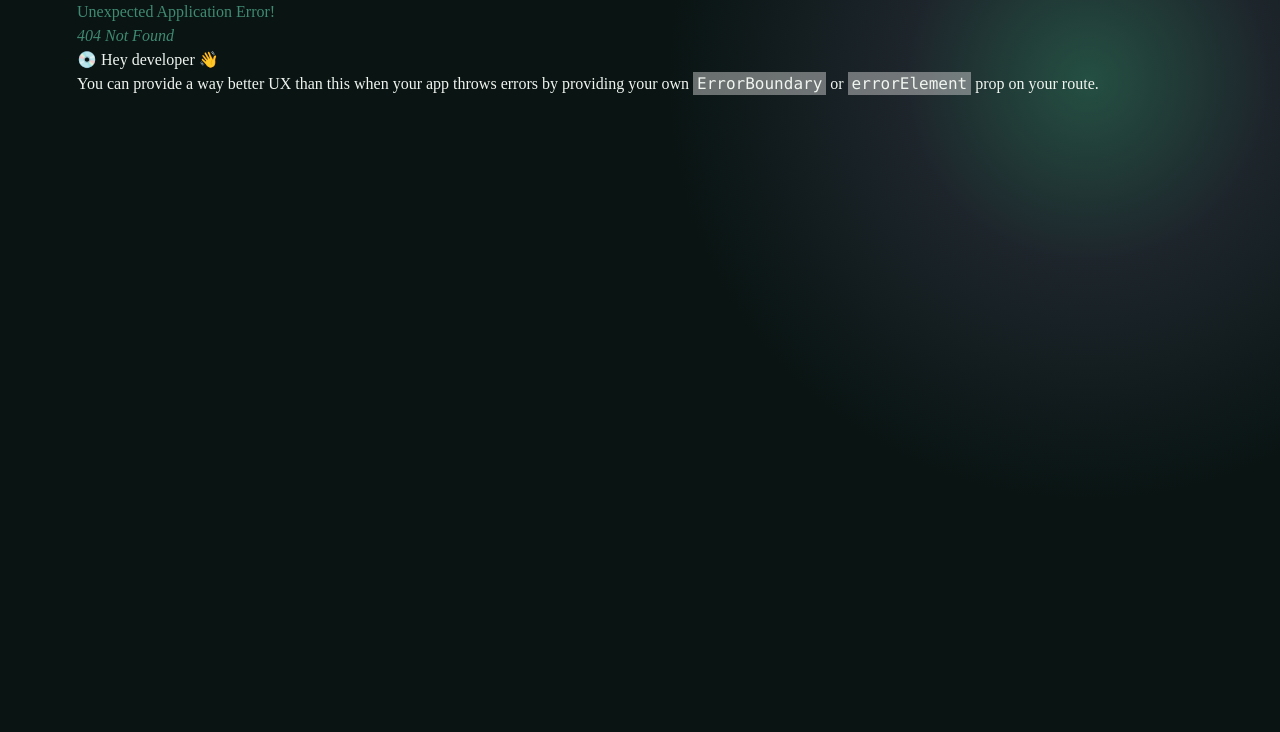
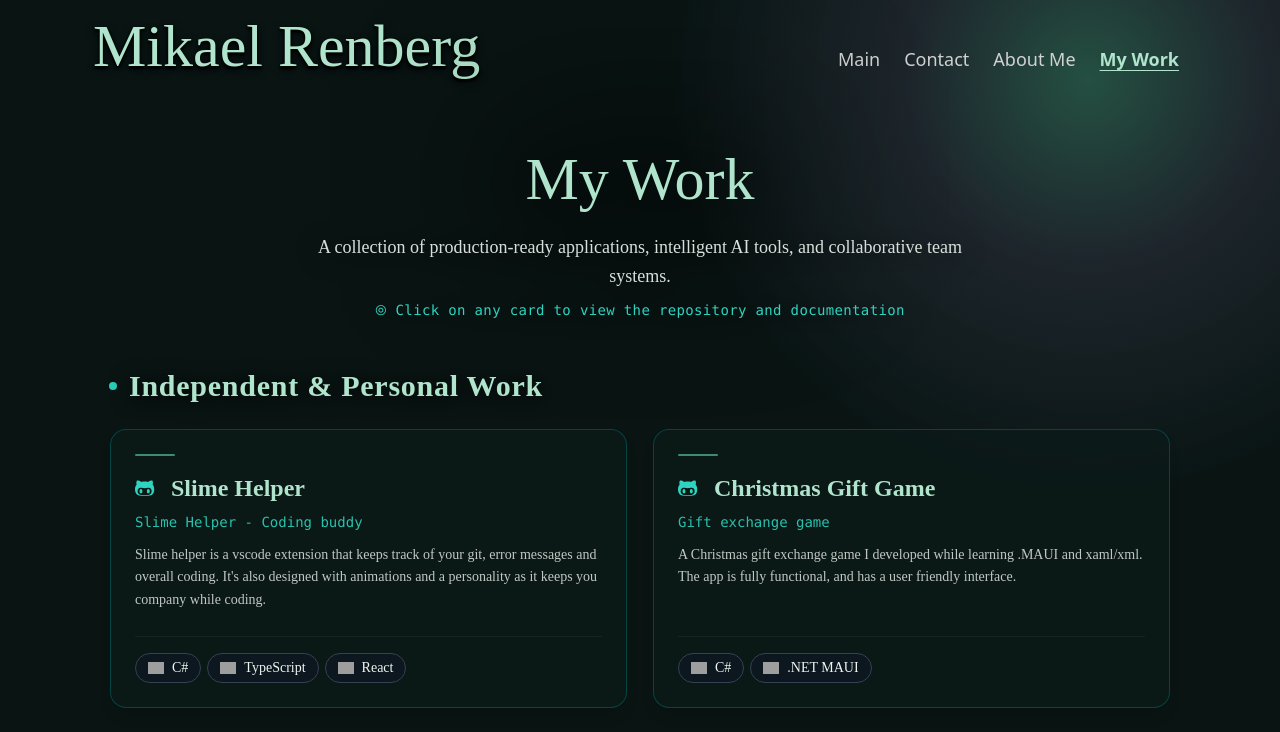
Before and after one commit to M-Renberg/Portfolio, a React (Vite) app: page /work in a window 1280 px wide. Before the commit this address had no page. Shown: the top 732 px of the page. Built offline with nearby package versions, Linux system fonts and the light colour scheme; grey boxes are pictures that could not be loaded.

Commit message:
updated projects layout and changes name to work

```diff
--- a/src/pages/LandingPage.tsx
+++ b/src/pages/LandingPage.tsx
@@ -159,11 +159,11 @@ export default function LandingPage() {
 
                     <div className="fade-in-delayed-2 grid grid-cols-1 md:grid-cols-3 gap-5 w-full max-w-5xl px-2 sm:px-4 mt-2 mb-10">
                         <HudCard
-                            to="/projects"
+                            to="/work"
                             tag="Repos & Projects"
                             title="My Work"
                             desc="Personal applications, AI tools and academic coursework."
-                            cta="Explore projects"
+                            cta="Explore work"
                             icon={
                                 <svg className="w-5 h-5" fill="none" viewBox="0 0 24 24" stroke="currentColor" strokeWidth={2}>
                                     <path strokeLinecap="round" strokeLinejoin="round" d="M10 20l4-16m4 4l4 4-4 4M6 16l-4-4 4-4" />
--- a/src/pages/MyProjectsPage.tsx
+++ b/src/pages/MyProjectsPage.tsx
@@ -1,57 +1,175 @@
-// import { useState } from "react";
-import useFetchJson from "../hooks/useFetchJson";
-import type { ProjectInterface } from "../util/projectInterface";
-import { Icon } from "../util/Icons";
-import { Badge } from "../util/Badges";
+import { useState } from 'react';
+import useFetchJson from '../hooks/useFetchJson';
+import type { ProjectInterface } from '../util/projectInterface';
+import { Icon } from '../util/Icons';
+import { Badge } from '../util/Badges';
+import ScrambleText from '../util/ScrambleText';
+import '../tailwind/glitch-fx.css';
+
+function WorkCard({ project }: { project: ProjectInterface }) {
+  const [mousePos, setMousePos] = useState({ x: 0, y: 0 });
+  const [isHovered, setIsHovered] = useState(false);
+
+  const handleMouseMove = (e: React.MouseEvent<HTMLAnchorElement>) => {
+    const rect = e.currentTarget.getBoundingClientRect();
+    setMousePos({
+      x: e.clientX - rect.left,
+      y: e.clientY - rect.top,
+    });
+  };
+
+  return (
+    <a
+      href={project.link}
+      target="_blank"
+      rel="noopener noreferrer"
+      className="group relative block w-full rounded-2xl p-[1px] transition-all duration-300 hover:-translate-y-1.5 focus:outline-none"
+      onMouseMove={handleMouseMove}
+      onMouseEnter={() => setIsHovered(true)}
+      onMouseLeave={() => setIsHovered(false)}
+    >
+      {/* Outer border glow following cursor on hover */}
+      <div
+        className="pointer-events-none absolute inset-0 rounded-2xl transition-opacity duration-300 opacity-0 group-hover:opacity-100 -z-10"
+        style={{
+          background: isHovered
+            ? `radial-gradient(300px circle at ${mousePos.x}px ${mousePos.y}px, rgba(45, 212, 191, 0.4), transparent 70%)`
+            : 'none',
+        }}
+      />
+
+      {/* Card Body */}
+      <div className="relative flex flex-col justify-between h-full min-h-[250px] p-6 rounded-2xl bg-[#0b1a18]/75 backdrop-blur-md border border-[#045757]/70 group-hover:border-[#2DD4BF]/70 transition-all duration-300 shadow-lg group-hover:shadow-[0_0_25px_rgba(40,90,72,0.35)] overflow-hidden text-left">
+        {/* Subtle inner spotlight */}
+        <div
+          className="pointer-events-none absolute inset-0 transition-opacity duration-300 opacity-0 group-hover:opacity-100"
+          style={{
+            background: isHovered
+              ? `radial-gradient(240px circle at ${mousePos.x}px ${mousePos.y}px, rgba(64, 138, 113, 0.18), transparent 70%)`
+              : 'none',
+          }}
+        />
+
+        {/* Top bar accent */}
+        <div className="w-10 h-0.5 rounded-full bg-[#408A71] group-hover:w-full group-hover:bg-[#2DD4BF] transition-all duration-500 mb-4" />
+
+        <div>
+          {/* Header with Title + External link indicator */}
+          <div className="flex items-start justify-between gap-3 mb-2">
+            <h3 className="text-xl sm:text-2xl font-bold text-[#B0E4CC] group-hover:text-white transition-colors flex items-center gap-2">
+              <Icon name="github" className="w-5 h-5 text-[#2DD4BF]" />
+              {project.title}
+            </h3>
+            <span className="text-sm font-mono text-[#2DD4BF] opacity-0 group-hover:opacity-100 transition-all duration-200 group-hover:translate-x-0.5">
+              ↗
+            </span>
+          </div>
+
+          {/* Subtitle */}
+          <p className="text-xs sm:text-sm font-mono text-[#2DD4BF]/90 font-medium mb-3">
+            {project.subtitle}
+          </p>
+
+          {/* Description */}
+          <p className="text-sm text-[#F0F5F0]/80 leading-relaxed mb-6">
+            {project.description}
+          </p>
+        </div>
+
+        {/* Badges footer */}
+        <div className="mt-auto pt-4 border-t border-white/5">
+          <ul className="flex flex-row flex-wrap gap-1.5">
+            {project.badges.map((badge) => (
+              <Badge key={badge} tech={badge} />
+            ))}
+          </ul>
+        </div>
+      </div>
+    </a>
+  );
+}
 
 export default function MyProjects() {
-
   const myPrivateProjects = useFetchJson<ProjectInterface[]>('/data/myprojects.json');
   const mySchoolProjects = useFetchJson<ProjectInterface[]>('/data/schoolprojects.json');
 
   return (
-        <article className="grid grid-cols-1 md:grid-cols-2 gap-7 items-stretch p-6 sm:p-12 lg:p-20">
-            {/* Intro msg */}
-            <section className="col-span-full mt-2 border-2 border-border-one rounded-lg p-6 sm:p-8 box-border text-center shadow-glow">
-                <h1 className="text-3xl sm:text-4xl mb-4">My projects</h1>
-                <p>Here you can find all the project that I've worked on.</p>
-                <p>Some of them are school projects and some of the are personal ones.</p>
-                <p>Every title of a project is a link to the projects repo.</p>
+    <div className="relative min-h-[calc(100vh-2rem)] w-full flex flex-col items-center">
+      {/* Glowing light ball in top right */}
+      <div
+        className="pointer-events-none absolute -top-16 -right-10 sm:-top-24 sm:-right-16 w-72 h-72 sm:w-120 sm:h-120 rounded-full
+        bg-[radial-gradient(circle,_rgba(64,138,113,0.55)_0%,_rgba(40,90,72,0.3)_40%,_transparent_70%)]
+        blur-3xl -z-10"
+        aria-hidden="true"
+      />
+
+      {/* Container that expands and fades in from center out */}
+      <div className="center-fade-in relative z-10 w-full max-w-6xl flex flex-col items-center py-8 sm:py-12 px-4 sm:px-8">
+        {/* Title */}
+        <div className="relative mb-2">
+          <div className="pointer-events-none absolute inset-0 -z-10 bg-black/60 blur-3xl scale-125" aria-hidden="true" />
+          <ScrambleText
+            text="My Work"
+            className="text-4xl sm:text-6xl text-center mt-2 mb-4 drop-shadow-[0_8px_30px_rgba(0,0,0,0.95)] drop-shadow-[0_0_40px_rgba(0,0,0,0.9)]"
+            delayMs={200}
+            speedMs={35}
+          />
+        </div>
+
+        {/* Intro message */}
+        <div className="fade-in-delayed-1 max-w-2xl mx-auto text-center mb-12 drop-shadow-[0_3px_12px_rgba(0,0,0,0.95)]">
+          <p className="text-base sm:text-lg text-[#F0F5F0]/90 leading-relaxed">
+            A collection of production-ready applications, intelligent AI tools, and collaborative team systems.
+          </p>
+          <p className="text-xs sm:text-sm font-mono text-[#2DD4BF] mt-2 tracking-wide">
+            ⦾ Click on any card to view the repository and documentation
+          </p>
+        </div>
+
+        {/* Section 1: Independent & Personal Work */}
+        <section className="w-full mb-16">
+          <div className="flex items-center gap-3 mb-6">
+            <span className="w-2 h-2 rounded-full bg-[#2DD4BF] animate-pulse" />
+            <h2 className="text-2xl sm:text-3xl font-bold text-[#B0E4CC] drop-shadow-[0_2px_10px_rgba(0,0,0,1)] tracking-wide">
+              Independent & Personal Work
+            </h2>
+          </div>
+
+          <div className="grid grid-cols-1 md:grid-cols-2 gap-6">
+            {myPrivateProjects ? (
+              myPrivateProjects.map((project) => (
+                <WorkCard key={project.id} project={project} />
+              ))
+            ) : (
+              <p className="col-span-full text-center text-sm font-mono text-[#F0F5F0]/60 py-8">
+                Loading projects...
+              </p>
+            )}
+          </div>
         </section>
-            <section className="col-span-full text-center">
-                <h2 className="text-2xl sm:text-3xl mt-5 mb-4 text-primary-font">My personal projects:</h2>
+
+        {/* Section 2: Collaborative & Academic Work */}
+        <section className="w-full mb-16">
+          <div className="flex items-center gap-3 mb-6">
+            <span className="w-2 h-2 rounded-full bg-[#2DD4BF] animate-pulse" />
+            <h2 className="text-2xl sm:text-3xl font-bold text-[#B0E4CC] drop-shadow-[0_2px_10px_rgba(0,0,0,1)] tracking-wide">
+              Collaborative & Academic Work
+            </h2>
+          </div>
+
+          <div className="grid grid-cols-1 md:grid-cols-2 gap-6">
+            {mySchoolProjects ? (
+              mySchoolProjects.map((project) => (
+                <WorkCard key={project.id} project={project} />
+              ))
+            ) : (
+              <p className="col-span-full text-center text-sm font-mono text-[#F0F5F0]/60 py-8">
+                Loading projects...
+              </p>
+            )}
+          </div>
         </section>
-            {/* Looping my project */}
-            <section className="col-span-full grid grid-cols-1 md:grid-cols-2 gap-5 mb-12">
-                {myPrivateProjects ? myPrivateProjects.map((mProject) => (
-                    <div className="p-6 border-2 border-border-two rounded-lg bg-third-bg shadow-glow flex flex-col h-full" key={mProject.id}>
-                        <a className="font-semibold" href={mProject.link}>
-                            <Icon name="github" />{mProject.title}</a>
-                        <p className="mt-3 mb-2">{mProject.subtitle}</p>
-                        <p>{mProject.description}</p>
-                        <ul className="flex flex-row flex-wrap gap-1 mt-auto pt-5">
-                            {mProject.badges.map(badge => (<Badge key={badge} tech={badge} />))}
-                        </ul>
       </div>
-                )) : <p className="col-span-full text-center">loading content</p>}
-            </section>
-            {/* Looping my school project */}
-            <section className="col-span-full text-center">
-                <h2 className="text-2xl sm:text-3xl mt-5 mb-4 text-primary-font">My school projects:</h2>
-            </section>
-            <section className="col-span-full grid grid-cols-1 md:grid-cols-2 gap-5 mb-12">
-                {mySchoolProjects ? mySchoolProjects.map((sProjects) => (
-                    <div className="p-6 border-2 border-border-two rounded-lg bg-third-bg shadow-glow flex flex-col h-full" key={sProjects.id}>
-                        <a className="font-semibold" href={sProjects.link}>
-                            <Icon name="github" />{sProjects.title}</a>
-                        <p className="mt-3 mb-2">{sProjects.subtitle}</p>
-                        <p>{sProjects.description}</p>
-                        <ul className="flex flex-row flex-wrap gap-1 mt-auto pt-5">
-                            {sProjects.badges.map(badge => (<Badge key={badge} tech={badge} />))}
-                        </ul>
     </div>
-                )) : <p className="col-span-full text-center">loading content</p>}
-            </section>
-        </article >
   );
 }
--- a/src/routes.tsx
+++ b/src/routes.tsx
@@ -15,8 +15,8 @@ const routes: Route[] = [
     { element: <LandingPage />, path: '/', menuLabel: 'Main' },
     { element: <Contact />, path: '/contact', menuLabel: 'Contact' },
     { element: <AboutMe />, path: '/aboutme', menuLabel: 'About Me' },
-    { element: <MyProjects />, path: '/projects', menuLabel: 'Projects' }
-    //{ element: <Page-Name />, path: '/file-path', menuLabel: 'Lable-Name' }
+    { element: <MyProjects />, path: '/work', menuLabel: 'My Work' },
+    { element: <MyProjects />, path: '/projects' }
 ];
 
 export default routes;
```
Lines whose indentation alone changed are shown as unchanged.
